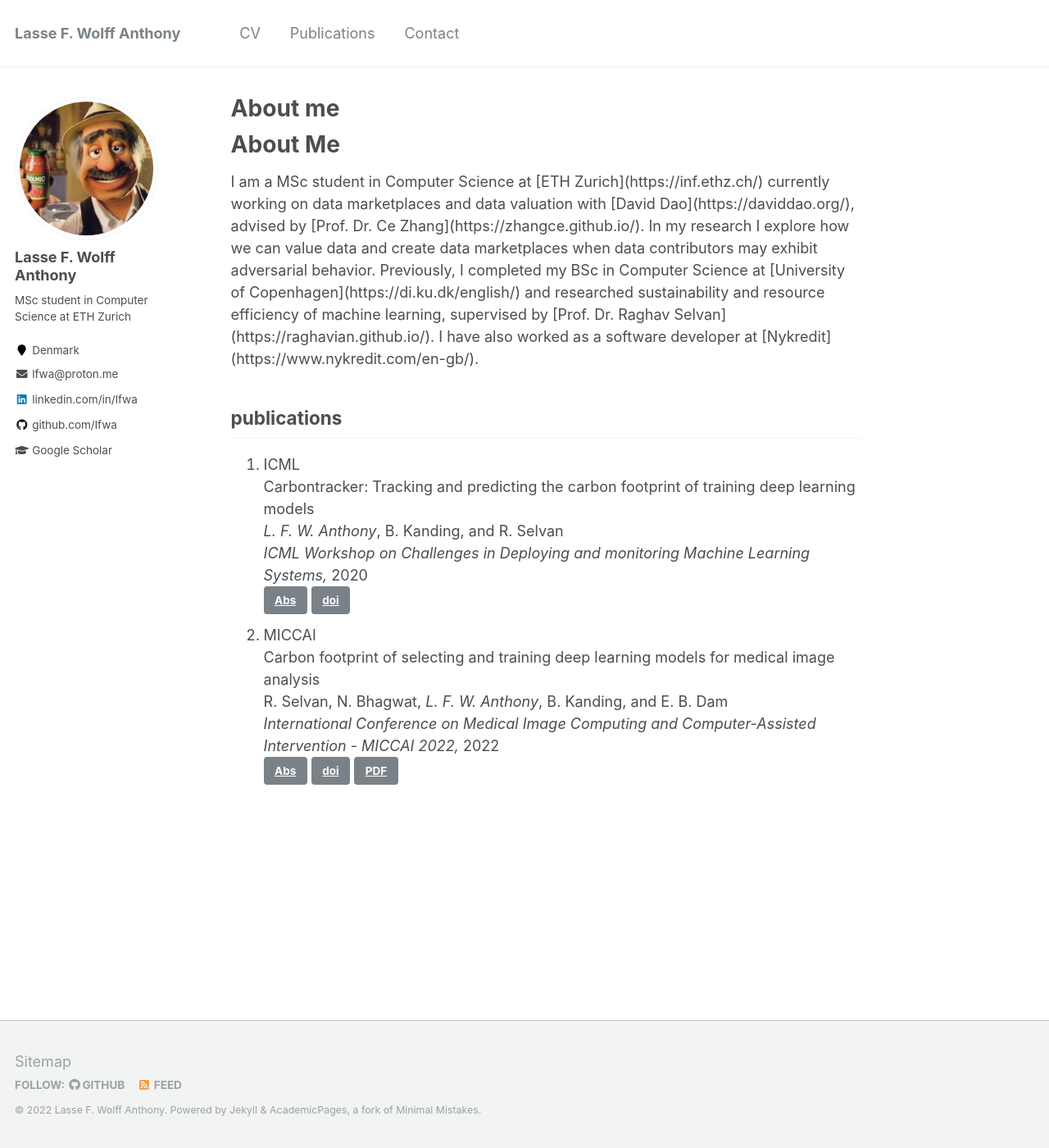
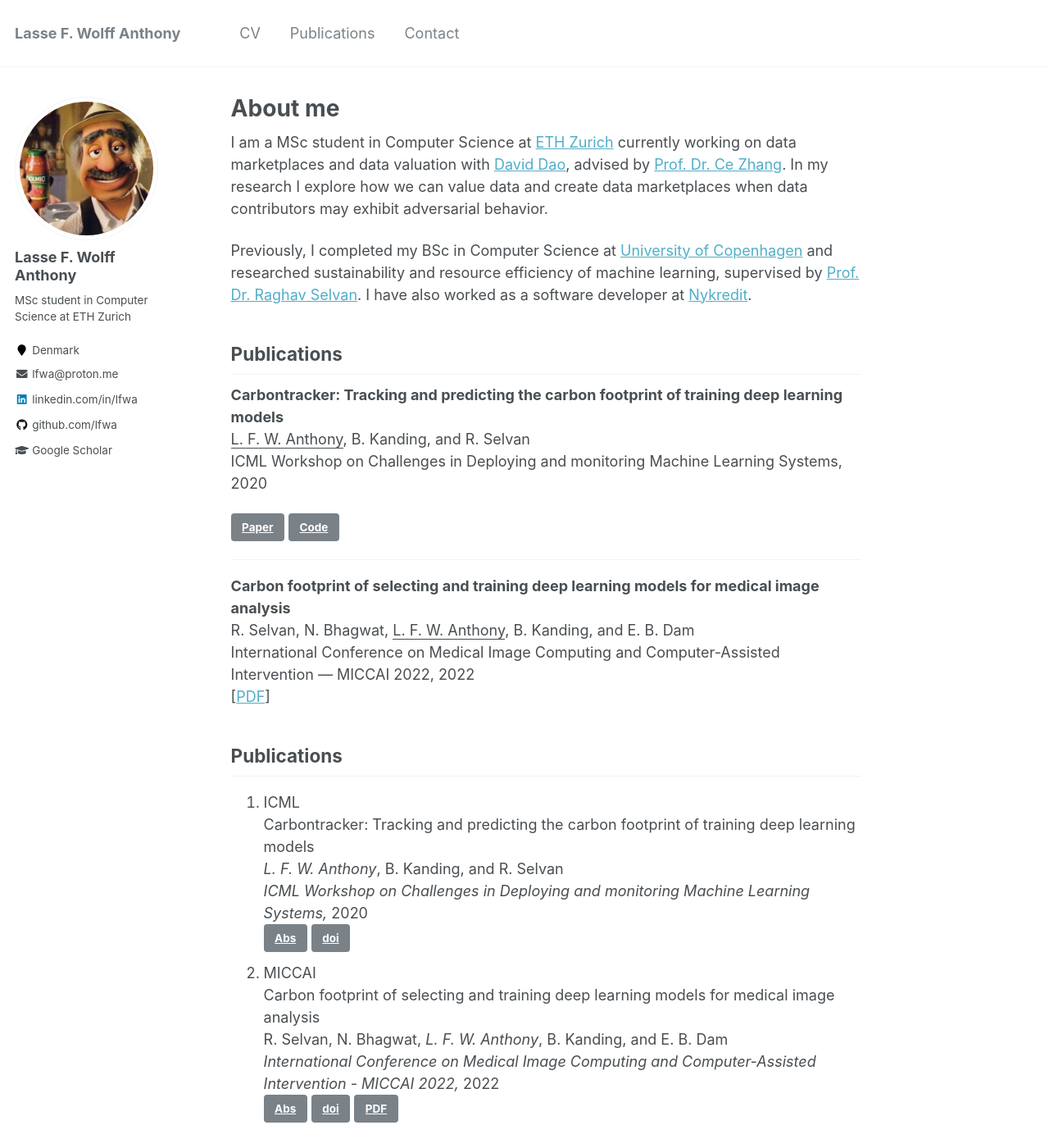
Before and after one commit to lfwa/lfwa.github.io, a Jekyll site: the page built from _pages/about.md, in a window 1280 px wide and 1400 px high. Shown: the whole window at 82% size. Built offline with Jekyll 4.4.1, drawn with Linux system fonts in a browser that asks for light colours.

Commit message:
Update about with publications

```diff
--- a/_pages/about.html
+++ b/_pages/about.md
@@ -7,7 +7,7 @@ redirect_from:
 - /about/
 - /about.html
 ---
-<h1>About Me</h1>
+
 I am a MSc student in Computer Science at [ETH Zurich](https://inf.ethz.ch/) currently working on data marketplaces and
 data valuation with [David Dao](https://daviddao.org/), advised by [Prof. Dr. Ce Zhang](https://zhangce.github.io/).
 In my research I explore how we can value data and create data marketplaces when data contributors may exhibit
@@ -18,7 +18,30 @@ researched sustainability and resource efficiency of machine learning, supervise
 Selvan](https://raghavian.github.io/). I have also worked as a software developer at
 [Nykredit](https://www.nykredit.com/en-gb/).
 
-<h2>publications</h2>
+
+## Publications
+**Carbontracker: Tracking and predicting the carbon footprint of training deep learning models**\
+<ins>L. F. W. Anthony</ins>, B. Kanding, and R. Selvan\
+ICML Workshop on Challenges in Deploying and monitoring Machine Learning Systems, 2020
+<div class="links"> <a
+                        href="https://arxiv.org/abs/2007.03051" class="btn btn-sm z-depth-0" role="button"
+                        target="_blank" rel="noopener noreferrer">Paper</a> <a
+                        href="https://github.com/lfwa/carbontracker"
+                        class="btn btn-sm z-depth-0" role="button" target="_blank" rel="noopener noreferrer">Code</a>
+</div>
+
+---
+
+**Carbon footprint of selecting and training deep learning models for medical image analysis**\
+R. Selvan, N. Bhagwat, <ins>L. F. W. Anthony</ins>, B. Kanding, and E. B. Dam\
+International Conference on Medical Image Computing and Computer-Assisted Intervention &mdash; MICCAI 2022, 2022\
+[[PDF](page-archive.html)]
+
+
+
+
+
+<h2>Publications</h2>
 <ol class="bibliography">
     <li>
         <div class="row">
```
Also changed, not shown: 2 other files.
